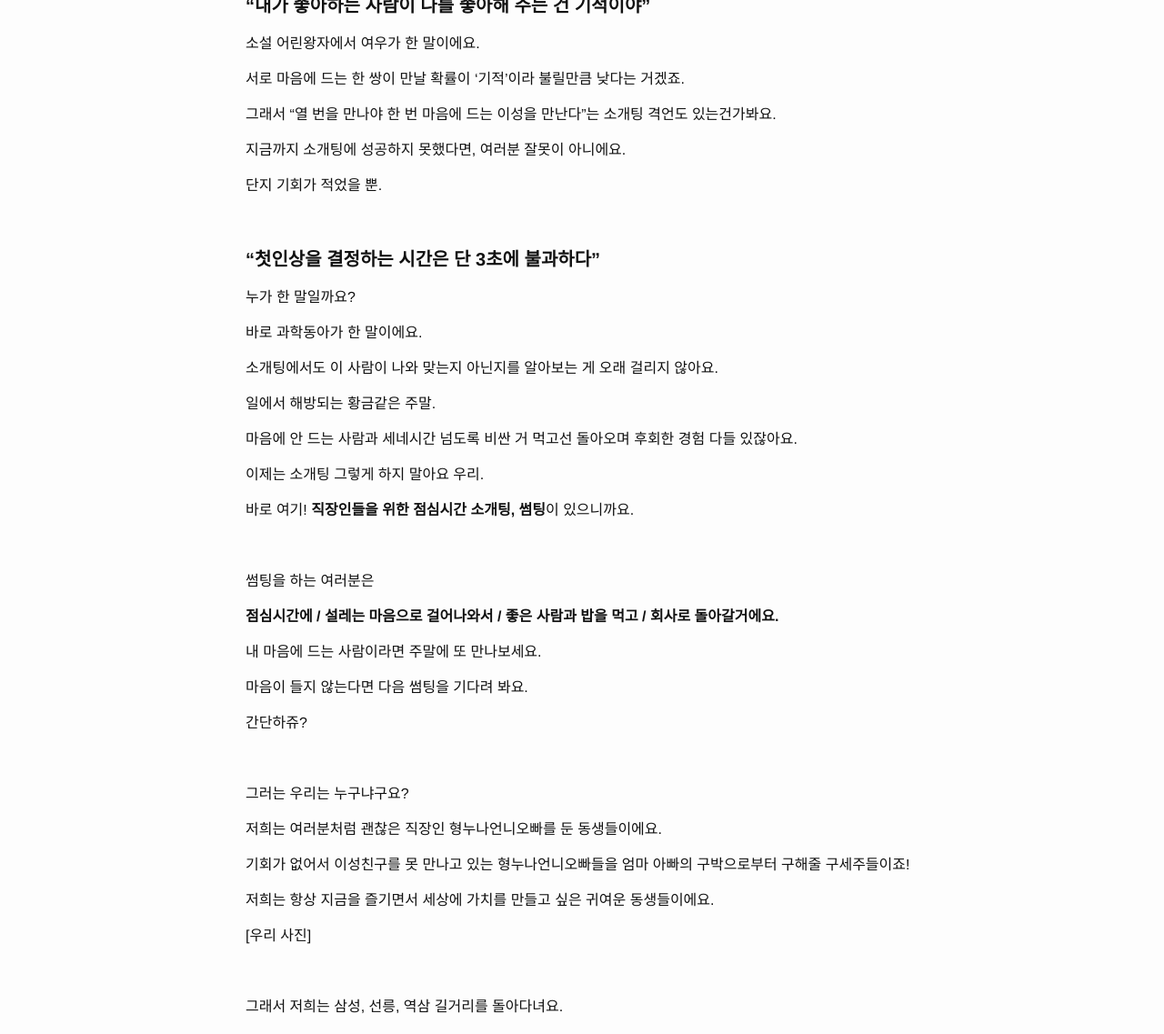
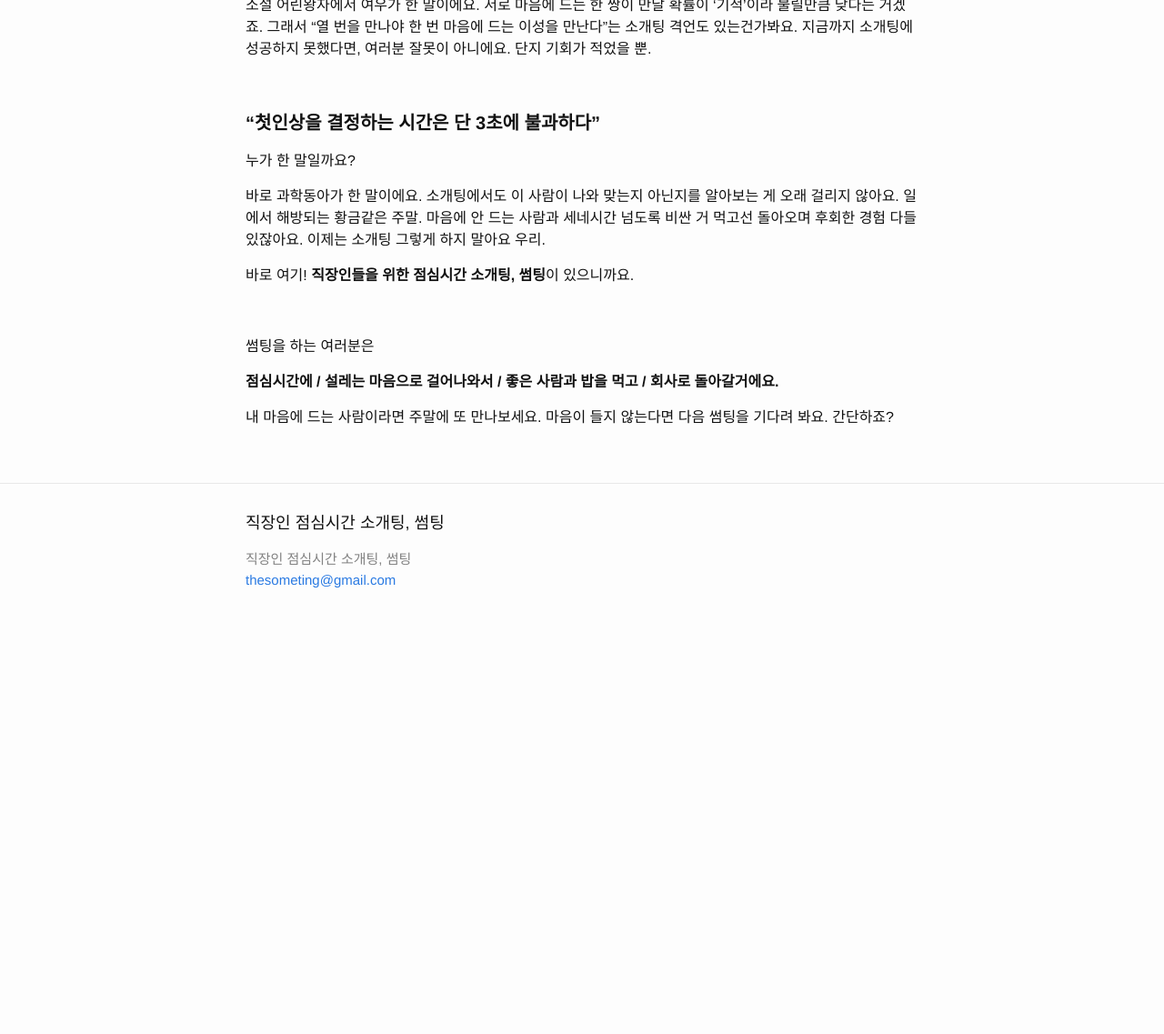
Before and after one commit to castellar/someting.me, a Jekyll site: the page built from about.md, in a window 1280 px wide and 1400 px high, scrolled down 225 px, cut to the strip 263-1400 px from the top of the window. Shown: the whole strip at 91% size. Built offline with Jekyll 4.4.1, drawn with Linux system fonts in a browser that asks for light colours; after the commit the page ends 1197 px from its top, so only the background shows below that; some of the changed text lies outside the part shown.

Commit message:
about page shorten

```diff
--- a/about.md
+++ b/about.md
@@ -9,13 +9,9 @@ permalink: /about/
 #### **"내가 좋아하는 사람이 나를 좋아해 주는 건 기적이야"**
 
 소설 어린왕자에서 여우가 한 말이에요.
-
 서로 마음에 드는 한 쌍이 만날 확률이 '기적'이라 불릴만큼 낮다는 거겠죠.
-
 그래서 "열 번을 만나야 한 번 마음에 드는 이성을 만난다"는 소개팅 격언도 있는건가봐요.
-
 지금까지 소개팅에 성공하지 못했다면, 여러분 잘못이 아니에요.
-
 단지 기회가 적었을 뿐.
 
 <br>
@@ -25,13 +21,9 @@ permalink: /about/
 누가 한 말일까요?
 
 바로 과학동아가 한 말이에요.
-
 소개팅에서도 이 사람이 나와 맞는지 아닌지를 알아보는 게 오래 걸리지 않아요.
-
 일에서 해방되는 황금같은 주말.
-
 마음에 안 드는 사람과 세네시간 넘도록 비싼 거 먹고선 돌아오며 후회한 경험 다들 있잖아요.
-
 이제는 소개팅 그렇게 하지 말아요 우리.
 
 바로 여기! **직장인들을 위한 점심시간 소개팅, 썸팅**이 있으니까요.
@@ -43,19 +35,15 @@ permalink: /about/
 **점심시간에 / 설레는 마음으로 걸어나와서 / 좋은 사람과 밥을 먹고 / 회사로 돌아갈거에요.**
 
 내 마음에 드는 사람이라면 주말에 또 만나보세요.
+마음이 들지 않는다면 다음 썸팅을 기다려 봐요.
+간단하죠?
 
-마음이 들지 않는다면 다음 썸팅을 기다려 봐요.
-
-간단하쥬?
-
+<!---
 <br>
 
 그러는 우리는 누구냐구요?
-
 저희는 여러분처럼 괜찮은 직장인 형누나언니오빠를 둔 동생들이에요.
-
 기회가 없어서 이성친구를 못 만나고 있는 형누나언니오빠들을 엄마 아빠의 구박으로부터 구해줄 구세주들이죠!
-
 저희는 항상 지금을 즐기면서 세상에 가치를 만들고 싶은 귀여운 동생들이에요.
 
 [우리 사진]
@@ -63,7 +51,6 @@ permalink: /about/
 <br>
 
 그래서 저희는 삼성, 선릉, 역삼 길거리를 돌아다녀요.
-
 길거리에서 괜찮은 직장인 형누나언니오빠를 찾으면 갑자기 나타나 말을 걸죠.
 
 "썸팅 할래요!!?"
@@ -78,11 +65,10 @@ permalink: /about/
 
 점심시간에 회사 근처에서 부담 없이 여러 사람을 만나보고 싶다면 한 번 썸팅해봐요!
 아니면,
-
 그냥 회사 앞을 걸어다녀요.
-
 저희가 갑자기 나타나서 말을 걸게요.
 
 <br>
 
 ### **"썸팅 할래요!!?"**
+-->
```
Also changed, not shown: other parts of about.md (+1 -1 lines).
